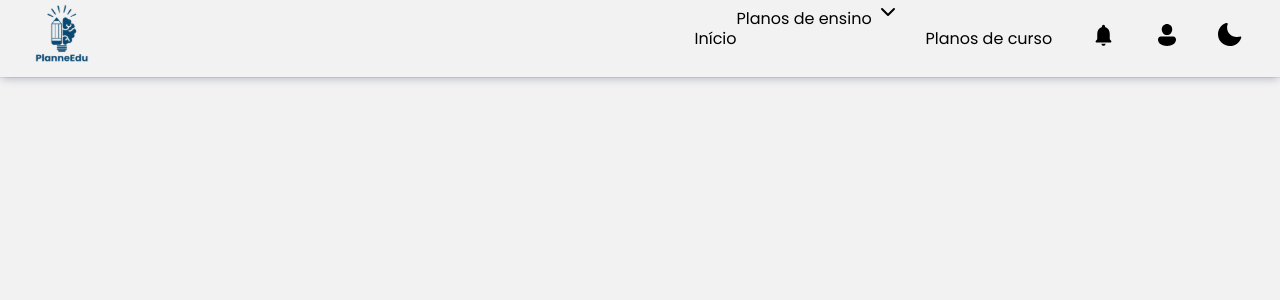
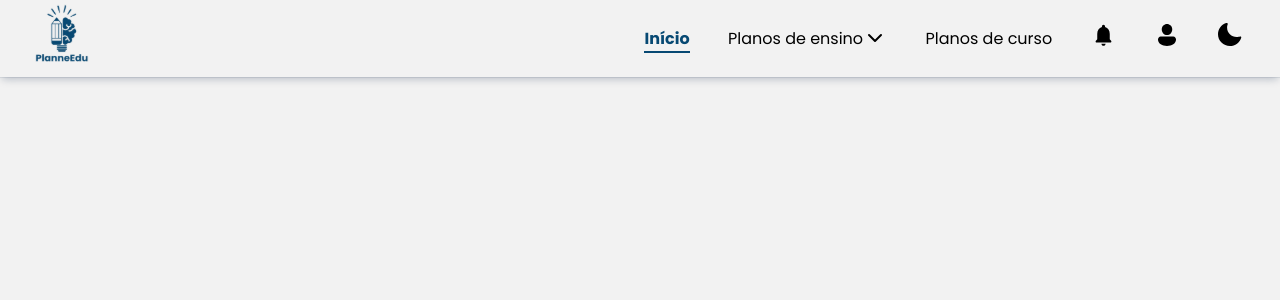
Before and after one commit to larissacoelho21/PlanneEdu-FrontEnd, a React (Vite) app in the folder PlanneEdu_Front/: page /navbar in a window 1280 px wide. Shown: the top 300 px of the page. Built offline with nearby package versions, Linux system fonts and the light colour scheme.

Commit message:
atualizando

```diff
--- a/PlanneEdu_Front/src/Components/NavBar-Professores/navBarProfessor.css
+++ b/PlanneEdu_Front/src/Components/NavBar-Professores/navBarProfessor.css
@@ -36,34 +36,45 @@ link:active {
 }
 
 /* estilizando lista */
-.navbar-nav a{
+.navbar-link{
     font-family: var(--font);
     color: black;
     text-align: center;
     display: flex;
     justify-content: center;
-    margin-left: 2vw;
+    margin-left: 3vw;
     margin-top: 2vw;
 }
 
+.navbar-link:hover {
+    color: #074973;
+    font-weight: bold;
+    border-bottom: #074973 solid 2px;
+    transition: 100ms ease-in-out;
+}
+
+.navbar-link.active {
+    color: #074973;
+    font-weight: bold;
+    border-bottom: #074973 solid 2px;
+}
+
+.navbar-link.selected {
+    color: #074973;
+    font-weight: bold;
+    border-bottom: #074973 solid 2px;
+}
+
+/* estilizando o menu */
+
 .dropdown-menu {
     position: absolute;
-    top: 100px;
-    right: 20px;
+    top: 5vw;
+    right: 27vw;
     background-color: #fff;
-    padding: 10px 20px;
-    width: 200px;
-}
-
-.dropdown-menu::before {
-    content: '';
-    position: absolute;
-    top: -5px;
-    right: 20px;
-    height: 20px;
-    width: 20px;
-    background: var(--secondary-bg);
-    transform: rotate(45deg);
+    padding: 1vw 1vw;
+    width: 17vw;
+    box-shadow: rgba(0, 0, 0, 0.2) 0px 4px 12px ;
 }
 
 .dropdown-menu.active {
```
